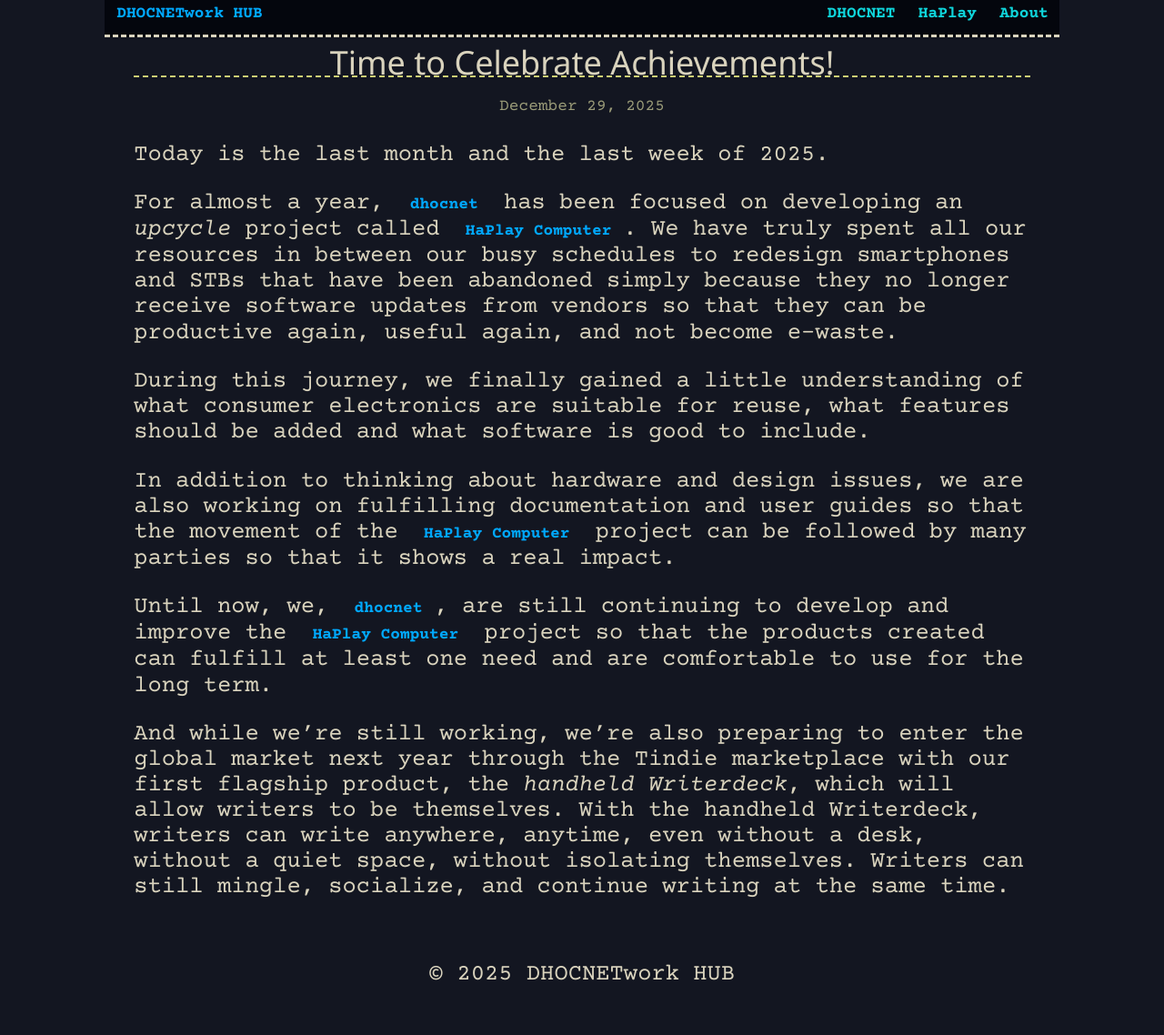
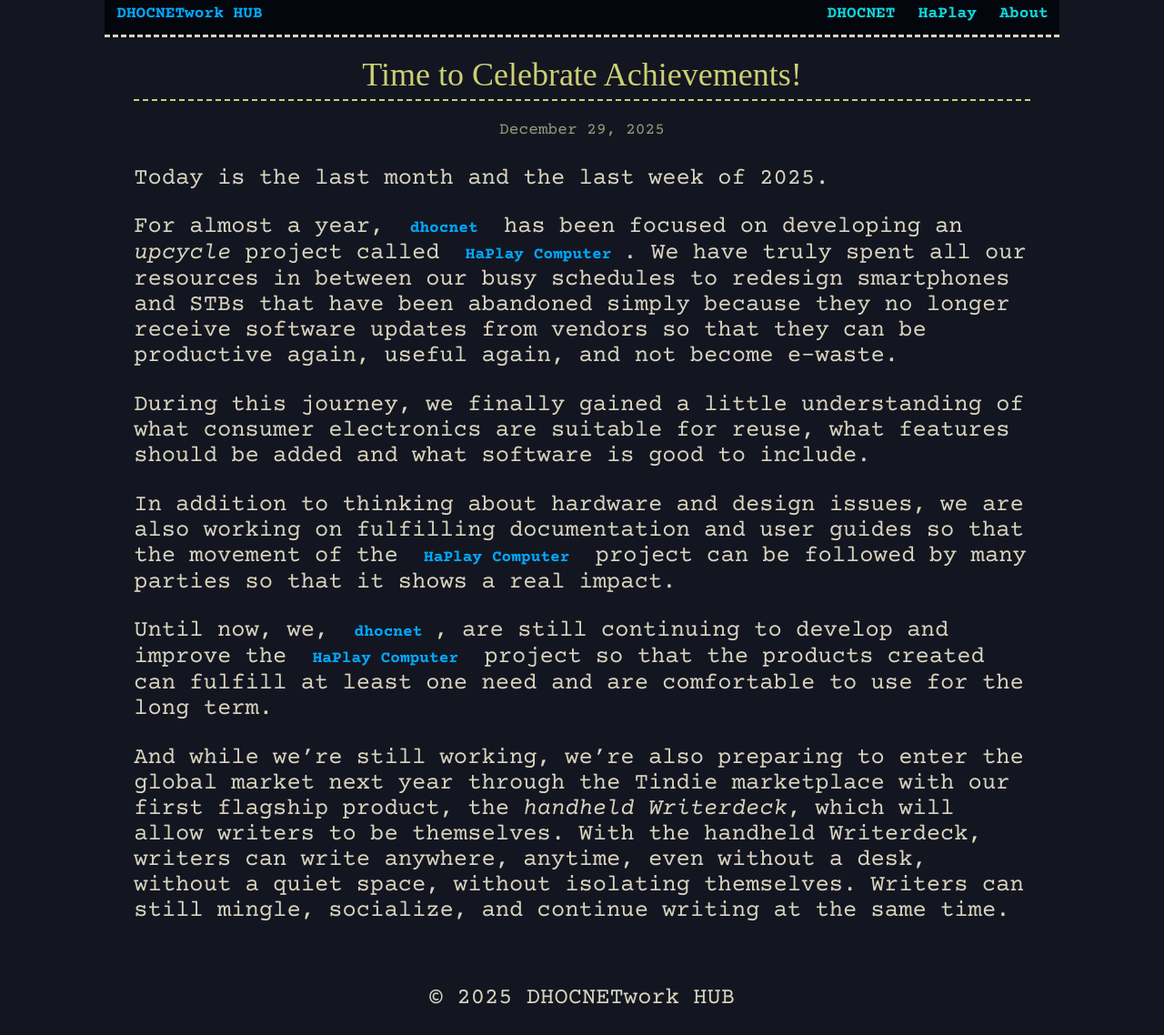
Before and after one commit to dhocnet/dhocnet.github.io, a Jekyll site: the page built from _posts/2025-12-29-Time_to_Celebrate_Achievements.md, in a window 1280 px wide. Shown: the whole page at 91% size. Built offline with Jekyll 4.4.1, drawn with Linux system fonts in a browser that asks for light colours; some web fonts are replaced; before the commit the page ends 1112 px from its top, so only the background shows below that.

Commit message:
Update default.html

```diff
--- a/_layouts/default.html
+++ b/_layouts/default.html
@@ -6,7 +6,7 @@
         <title>
             {{ page.title }}
         </title>
-        <link rel="shortcut icon" type="image/x-icon" href="/favicon.ico">
+        <link rel="shortcut icon" type="image/x-icon" href="/favicon.ico" />
         <link rel="stylesheet" href="https://www.w3schools.com/w3css/5/w3.css" />
         <link href="https://fonts.googleapis.com/css2?family=BBH+Hegarty&family=Changa+One:ital@0;1&family=Courier+Prime:ital,wght@0,400;0,700;1,400;1,700&family=Lilita+One&display=swap" rel="stylesheet">
 
@@ -19,6 +19,7 @@
                 font-family: "Courier Prime";
                 font-size: 1.7em;
                 line-height: 1.1em;
+            }
 
             body h1, body h2, body h3 {
                 font-family: "Times New Roman";
```
